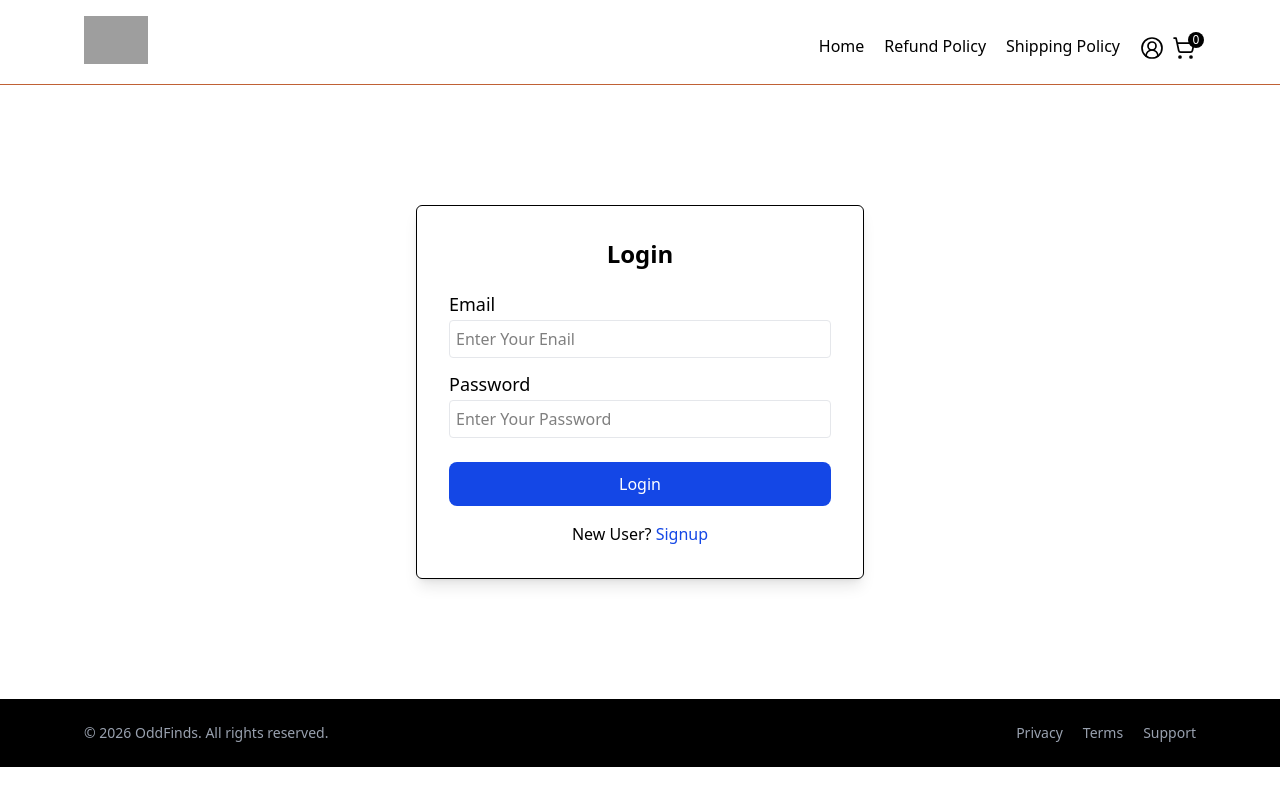
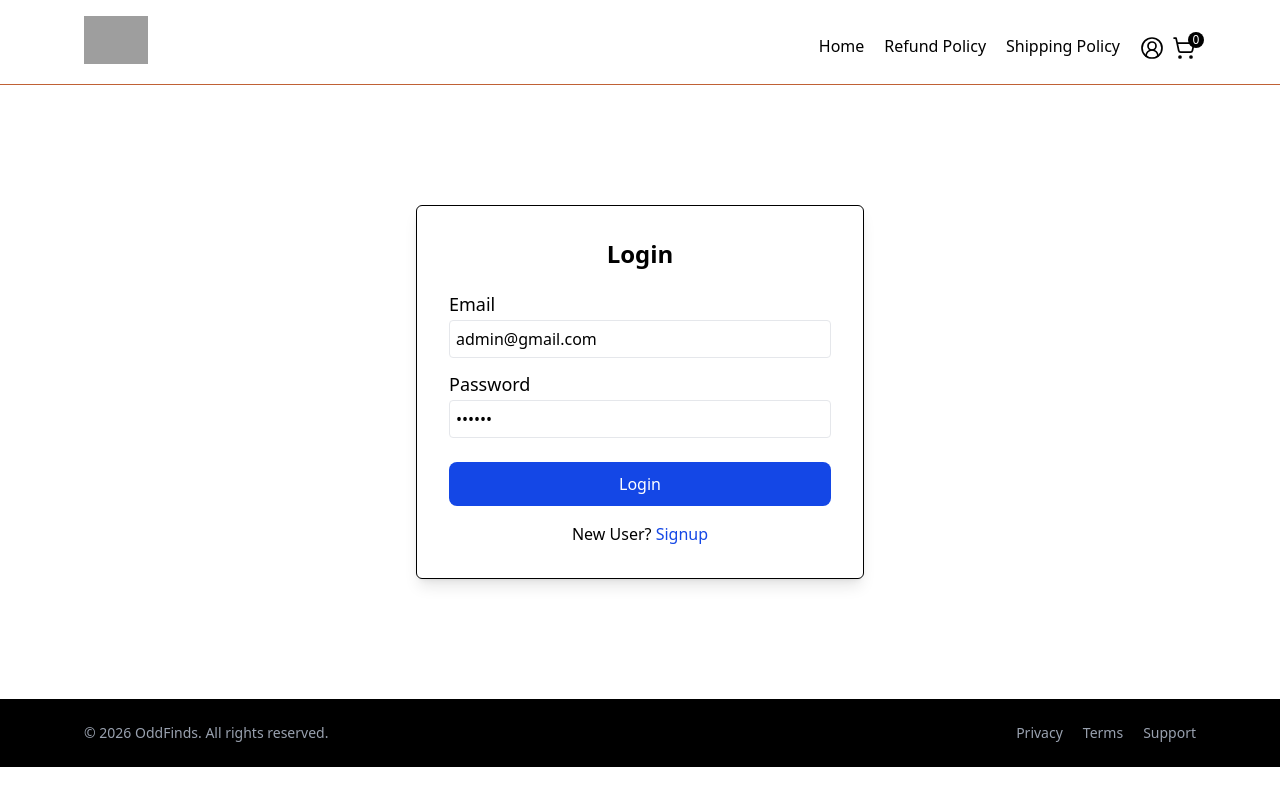
Before and after one commit to greatgoose222/oddfinds-Mern-Ecom, a React (Vite) app in the folder client/: page /login in a window 1280 px wide. Built offline with nearby package versions, Linux system fonts and the light colour scheme; no server answers; grey boxes are pictures that could not be loaded.

Commit message:
render defpoy first

```diff
--- a/client/src/pages/Login.jsx
+++ b/client/src/pages/Login.jsx
@@ -11,8 +11,8 @@ import { Link, useNavigate, useLocation } from 'react-router-dom';
 
 
 function Login() {
-    const [email, setEmail] = useState("");
-    const [password, setPassword] = useState("");
+    const [email, setEmail] = useState("admin@gmail.com");
+    const [password, setPassword] = useState("123456");
     const navigate = useNavigate()
     const dispatch = useDispatch();
 
```
Also changed, not shown: 2 other files (tests, documents, lock files or other folders).
